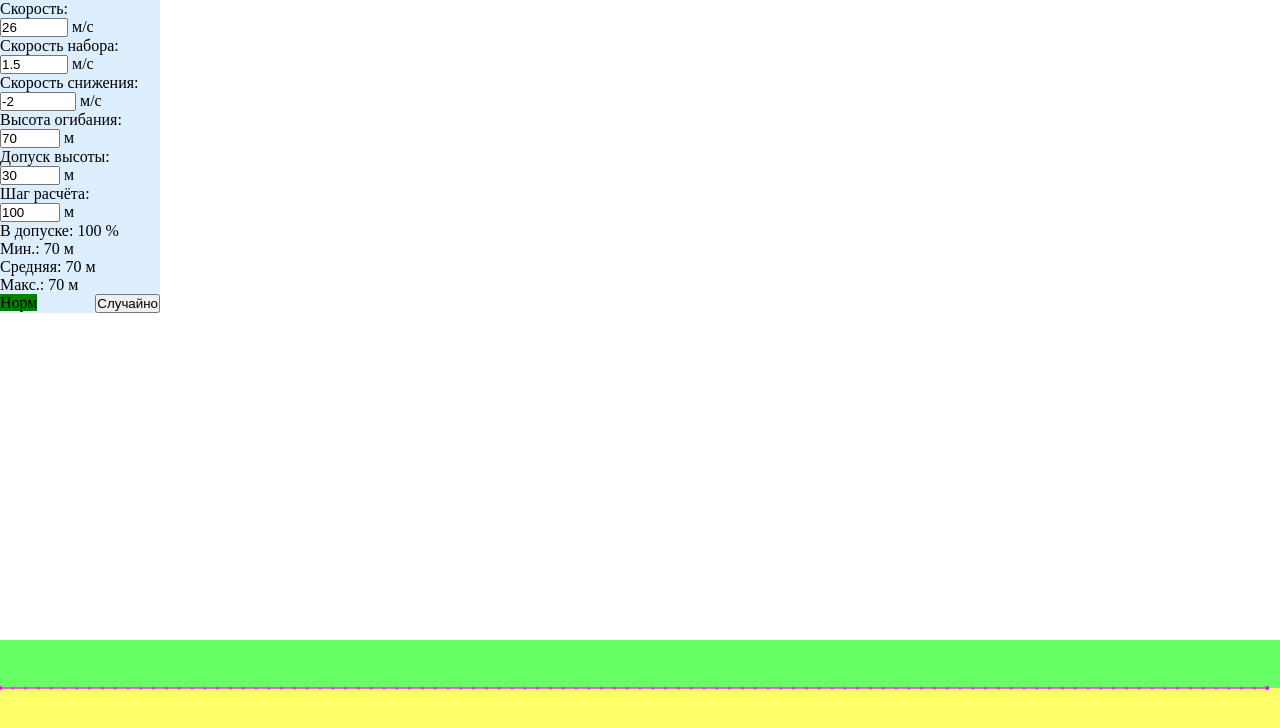
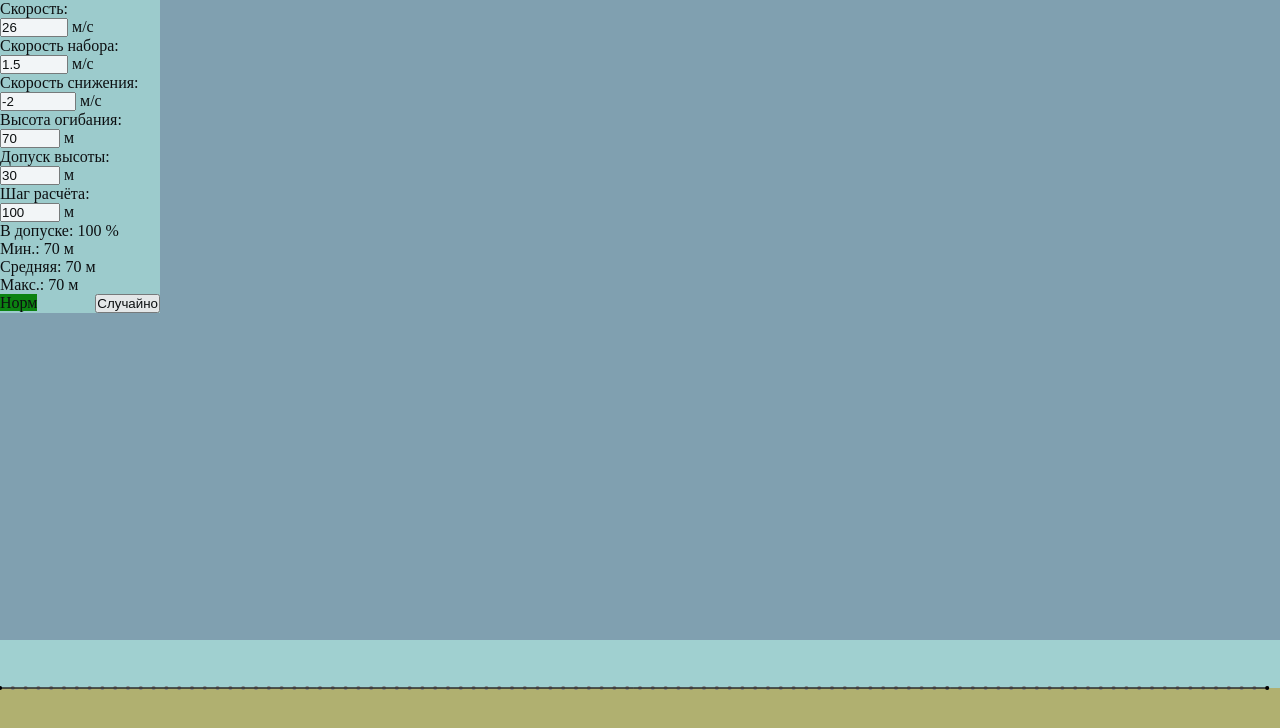
Before and after one commit to schn27/fantik, a plain HTML site: page index.html in a window 1280 px wide. Drawn offline with Linux system fonts and the light colour scheme.

Commit message:
change colors

```diff
--- a/main.js
+++ b/main.js
@@ -2,12 +2,12 @@ import {Terrain} from './modules/terrain.js';
 import {TerrainEditor} from './modules/terrain_editor.js';
 import {getPathWithStat} from './modules/fantik.js';
 
-const COLOR_TERRAIN = '#000000';
-const COLOR_TERRAIN_GRID = '#222222';
-const COLOR_LOW = '#FFFF66';
-const COLOR_TOLERANCE = '#66FF66';
-const COLOR_PATH = '#FF00FF';
-const COLOR_NOT_OPTIMIZED_PATH = '#AAAAAA';
+const COLOR_TERRAIN = '#404030';
+const COLOR_TERRAIN_GRID = '#202020';
+const COLOR_LOW = '#B0B070';
+const COLOR_TOLERANCE = '#A0D0D0';
+const COLOR_PATH = '#000000';
+const COLOR_NOT_OPTIMIZED_PATH = '#808080';
 
 let g_config = {};
 init();
--- a/style.css
+++ b/style.css
@@ -7,13 +7,18 @@ body, html {
 	height: 100%;
 }
 
+canvas {
+	background-color: #80A0B0;
+}
+
 .panel {
 	top: 0;
 	left: 0;
 	position: absolute;
-	background-color: #def;
+	background-color: #A0D0D0;
 	z-index: 2;
 	width: 10em;
+	opacity: 0.9;
 }
 
 .main {
```
